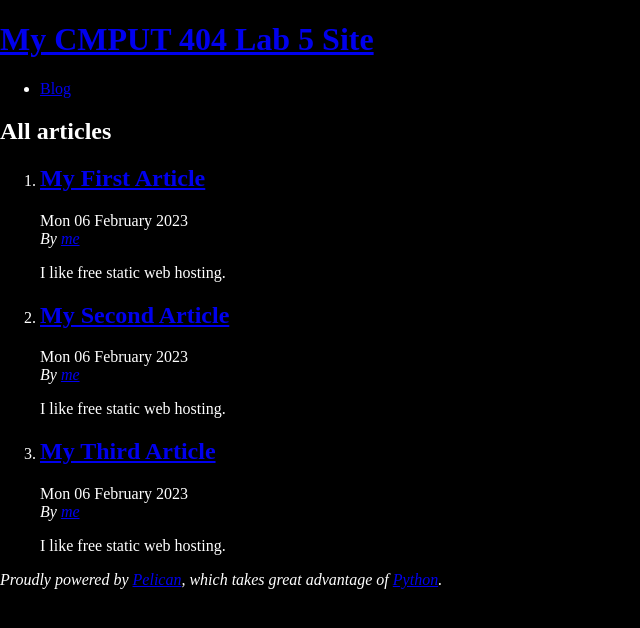
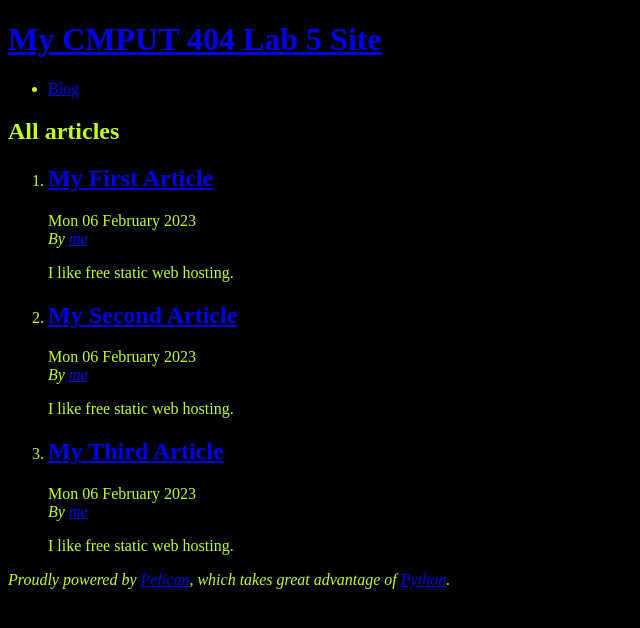
Before and after one commit to alinnmartinez/alinnmartinez.github.io, a plain HTML site: page index.html in a window 1280 px wide. Shown: the whole page, without its empty margins (0-640 px from the left). Drawn offline with Linux system fonts and the light colour scheme.

Commit message:
Generate Pelican site

```diff
--- a/theme/style.css
+++ b/theme/style.css
@@ -1,7 +1,7 @@
 html, body {
-    margin: 0;
-    border: 0;
+    margin: 10;
+    border: 2;
     font-size: 100%;
     background-color: #000000;
-    color: #ffffff;
+    color: #C2FF19;
   }
```
